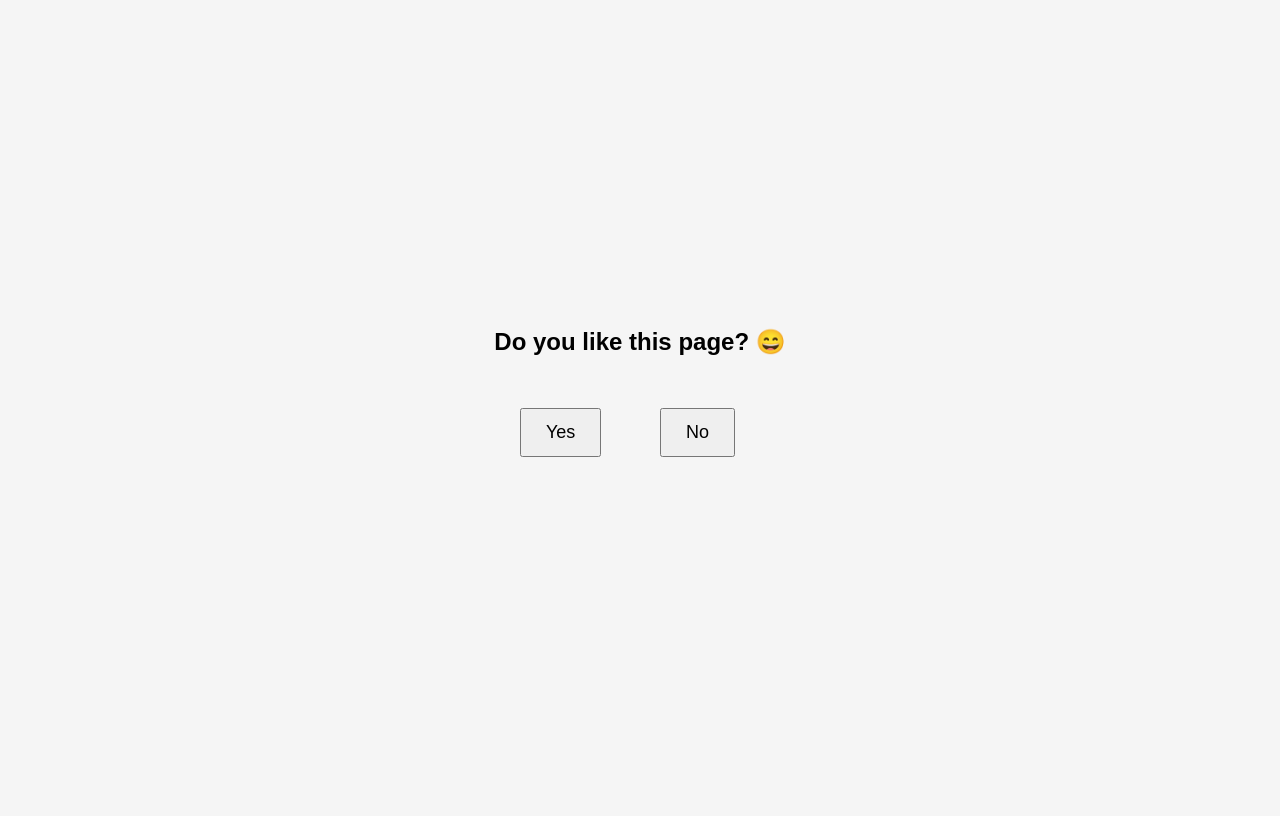
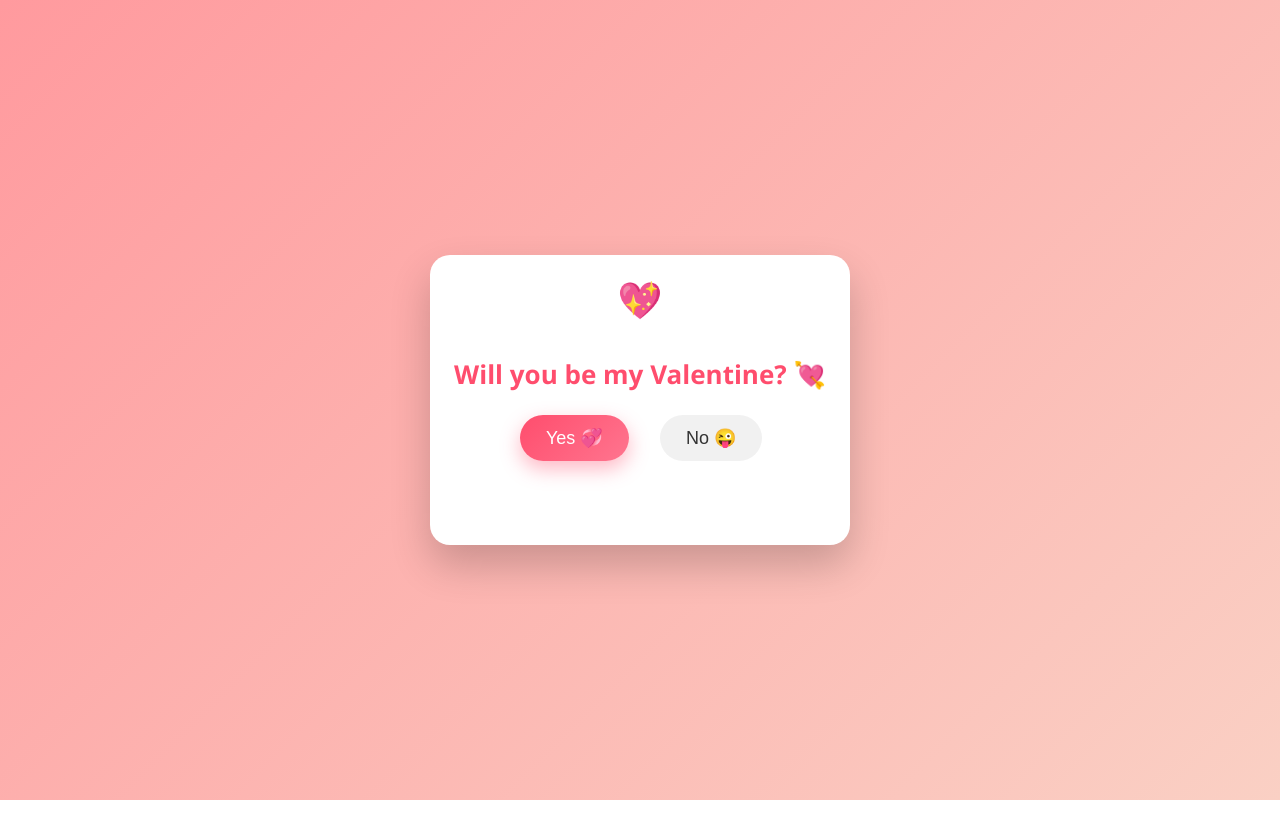
Before and after one commit to dpavanveer/yes-no-page, a plain HTML site: page index.html in a window 1280 px wide. Drawn offline with Linux system fonts and the light colour scheme.

Commit message:
Update index.html

```diff
--- a/index.html
+++ b/index.html
@@ -2,65 +2,89 @@
 <html lang="en">
 <head>
 <meta charset="UTF-8">
-  <title>Yes or No</title>
+<title>Be My Valentine 💖</title>
 <style>
    body {
      height: 100vh;
+     margin: 0;
      display: flex;
      justify-content: center;
      align-items: center;
-      font-family: Arial, sans-serif;
-      background: #f5f5f5;
+     font-family: 'Segoe UI', sans-serif;
+     background: linear-gradient(135deg, #ff9a9e, #fad0c4);
    }
-
    .container {
      position: relative;
-      width: 400px;
-      height: 200px;
+     width: 420px;
+     height: 260px;
+     background: #ffffff;
+     border-radius: 20px;
+     box-shadow: 0 20px 40px rgba(0, 0, 0, 0.2);
      text-align: center;
+     padding-top: 30px;
    }
-
+   h2 {
+     margin-bottom: 30px;
+     color: #ff4d6d;
+     font-size: 26px;
+   }
    button {
-      padding: 12px 24px;
+     padding: 12px 26px;
      font-size: 18px;
+     border-radius: 30px;
      cursor: pointer;
+     border: none;
      position: absolute;
+     transition: 0.3s ease;
    }
-
    #yes {
-      left: 80px;
-      top: 100px;
+     background: linear-gradient(135deg, #ff4d6d, #ff758f);
+     color: #fff;
+     left: 90px;
+     top: 160px;
+     box-shadow: 0 8px 20px rgba(255, 77, 109, 0.4);
    }
-
+   #yes:hover {
+     transform: scale(1.1);
+   }
    #no {
-      left: 220px;
-      top: 100px;
+     background: #f1f1f1;
+     color: #333;
+     left: 230px;
+     top: 160px;
+   }
+   .heart {
+     font-size: 36px;
+     animation: float 2s infinite;
+   }
+   @keyframes float {
+     0% { transform: translateY(0); }
+     50% { transform: translateY(-10px); }
+     100% { transform: translateY(0); }
    }
 </style>
 </head>
 <body>
-
 <div class="container">
-    <h2>Do you like this page? 😄</h2>
-    <button id="yes" onclick="alert('Yay! 🎉')">Yes</button>
-    <button id="no">No</button>
+<div class="heart">💖</div>
+<h2>Will you be my Valentine? 💘</h2>
+<button id="yes" onclick="sayYes()">Yes 💞</button>
+<button id="no">No 😜</button>
 </div>
-
 <script>
    const noBtn = document.getElementById("no");
    const container = document.querySelector(".container");
-
    noBtn.addEventListener("mouseenter", () => {
      const maxX = container.clientWidth - noBtn.offsetWidth;
      const maxY = container.clientHeight - noBtn.offsetHeight;
-
      const randomX = Math.floor(Math.random() * maxX);
      const randomY = Math.floor(Math.random() * maxY);
-
      noBtn.style.left = randomX + "px";
      noBtn.style.top = randomY + "px";
    });
+   function sayYes() {
+     alert("Yay!!! 💕 I knew it 😍 Happy Valentine’s!");
+   }
 </script>
-
 </body>
 </html>
```
Lines whose indentation alone changed are shown as unchanged.
